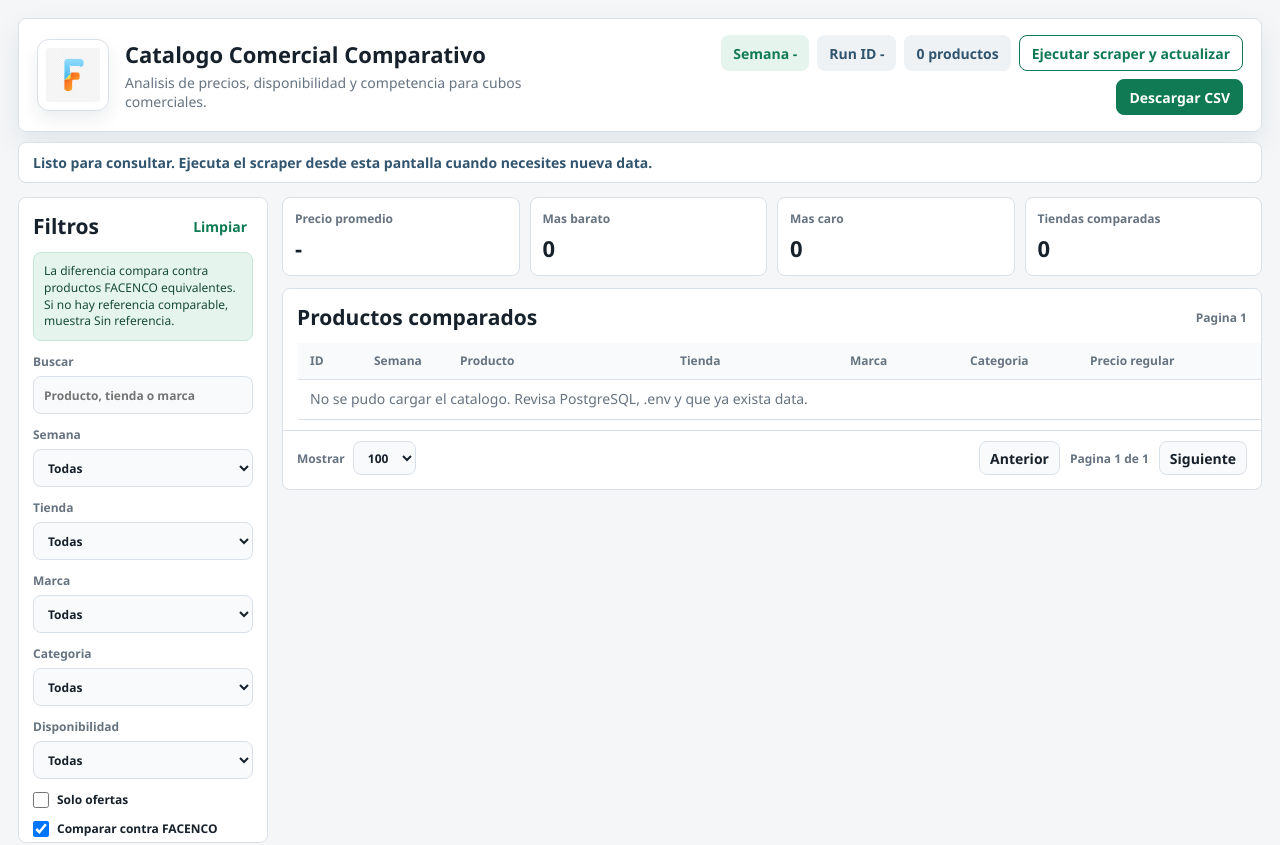
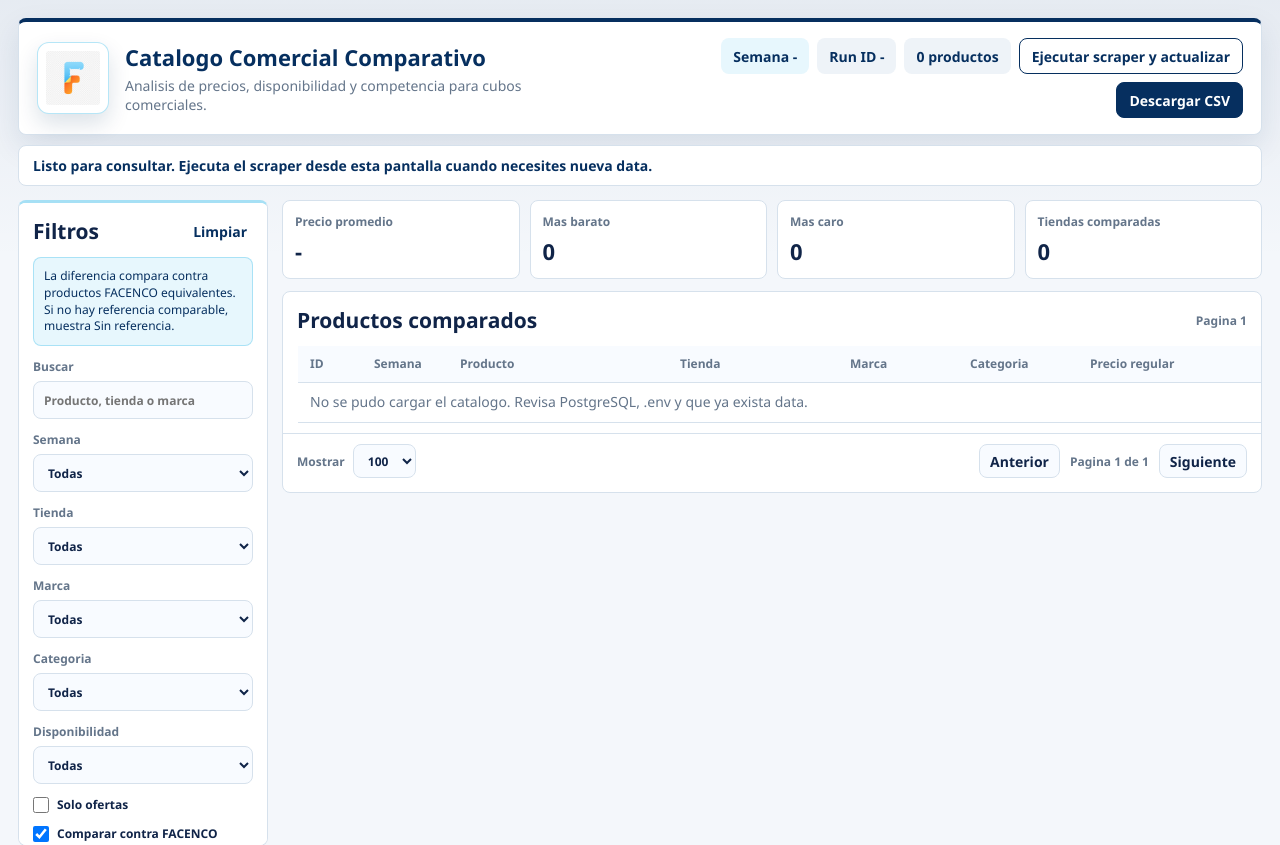
Before and after one commit to MARCOLO2218/WEBSCRAPING-FINAL, a website: page WEBSCRAPER DEV/public/index.html in a window 1280 px wide. Shown: the top 845 px of the page. Drawn offline with Linux system fonts and the light colour scheme; no server answers.

Commit message:
Aplicar colores FACENCO en catalogo DEV

```diff
--- a/WEBSCRAPER DEV/public/styles.css
+++ b/WEBSCRAPER DEV/public/styles.css
@@ -1,17 +1,23 @@
 :root {
-  --bg: #f4f6f8;
+  --bg: #f4f7fb;
   --surface: #ffffff;
-  --surface-strong: #f9fafb;
-  --line: #d9e0e7;
-  --text: #17212b;
-  --muted: #667381;
-  --green: #0f7a53;
-  --green-soft: #e6f4ee;
+  --surface-strong: #f8fbff;
+  --line: #d6e1ec;
+  --text: #102448;
+  --muted: #64758a;
+  --facenco-navy: #062f5f;
+  --facenco-navy-strong: #03264f;
+  --facenco-blue: #5ec7ed;
+  --facenco-blue-soft: #e7f7fd;
+  --facenco-orange: #ff8a2a;
+  --facenco-orange-soft: #fff1e5;
+  --green: #062f5f;
+  --green-soft: #e7f7fd;
   --red: #b42318;
   --red-soft: #fff0ed;
-  --gray-soft: #eef2f5;
-  --blue: #31546f;
-  --shadow: 0 12px 30px rgba(15, 32, 46, 0.08);
+  --gray-soft: #eef3f8;
+  --blue: #062f5f;
+  --shadow: 0 12px 30px rgba(6, 47, 95, 0.10);
 }
 
 * {
@@ -611,3 +617,85 @@ dd {
   font-size: 12px;
   font-weight: 700;
 }
+
+body {
+  background:
+    linear-gradient(180deg, rgba(6, 47, 95, 0.06), rgba(244, 247, 251, 0) 260px),
+    var(--bg);
+}
+
+.topbar {
+  border-top: 4px solid var(--facenco-navy);
+}
+
+.topbar h1 {
+  color: var(--facenco-navy);
+}
+
+.brand-logo {
+  border-color: rgba(94, 199, 237, 0.45);
+  box-shadow: 0 10px 22px rgba(6, 47, 95, 0.14);
+}
+
+.badge {
+  background: var(--facenco-blue-soft);
+  color: var(--facenco-navy);
+}
+
+.badge.muted {
+  background: var(--gray-soft);
+  color: var(--facenco-navy);
+}
+
+.button {
+  background: var(--facenco-navy);
+  border-color: var(--facenco-navy);
+}
+
+.button:hover {
+  background: var(--facenco-navy-strong);
+}
+
+.button.secondary {
+  background: #ffffff;
+  border-color: var(--facenco-navy);
+  color: var(--facenco-navy);
+}
+
+.button.secondary:hover {
+  background: var(--facenco-blue-soft);
+}
+
+.help-box,
+.status-bar[data-type="ok"] {
+  background: var(--facenco-blue-soft);
+  border-color: rgba(94, 199, 237, 0.45);
+  color: var(--facenco-navy);
+}
+
+.status-bar[data-type="running"] {
+  background: var(--facenco-orange-soft);
+  border-color: rgba(255, 138, 42, 0.45);
+  color: #8a4300;
+}
+
+.filters,
+.panel,
+.detail-panel {
+  border-top: 3px solid rgba(94, 199, 237, 0.55);
+}
+
+tbody tr.selected,
+tbody tr:hover {
+  background: #eef9fd;
+}
+
+.difference-cheaper {
+  background: var(--facenco-blue-soft);
+  color: var(--facenco-navy);
+}
+
+.difference-expensive {
+  background: var(--facenco-orange-soft);
+  color: #8a4300;
+}
```
